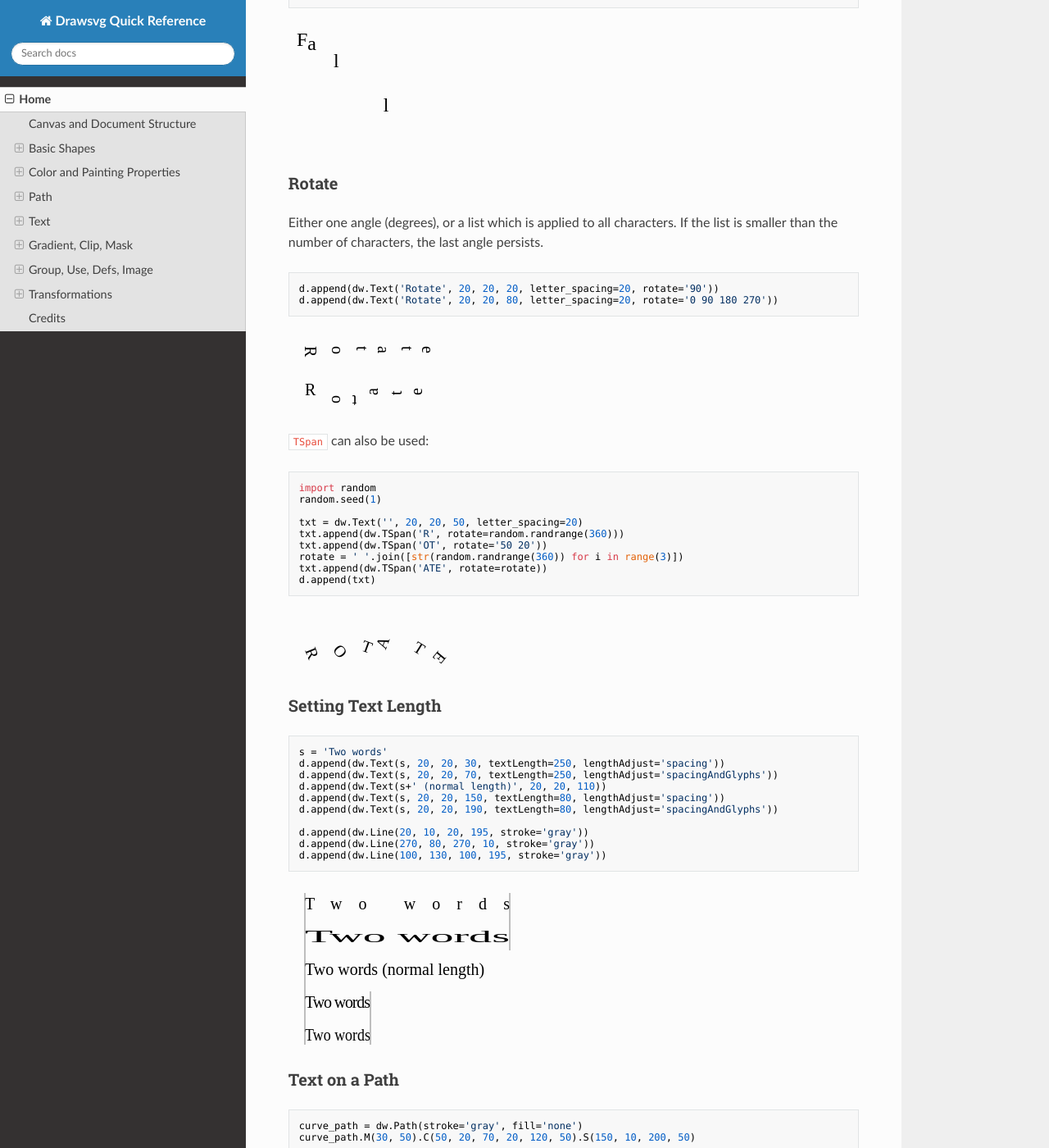
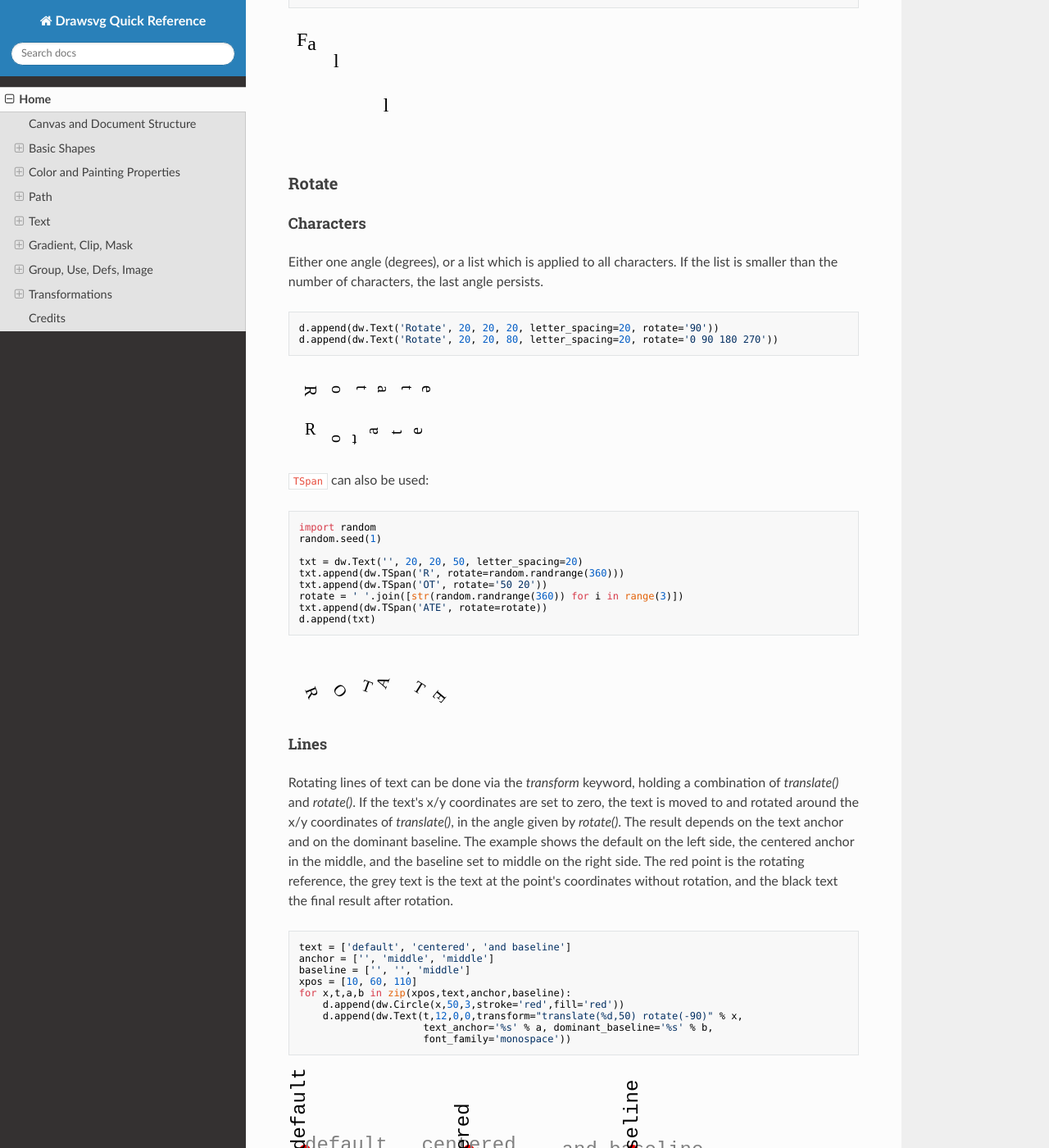
Before and after one commit to cduck/drawsvg, an MkDocs documentation site: the page built from docs/index.md, in a window 1280 px wide and 1400 px high, scrolled down 13487 px. Shown: the whole window at 82% size. Built offline with MkDocs 1.6.1, drawn with Linux system fonts in a browser that asks for light colours; nearby versions of some CDN libraries.

Commit message:
addition to quick reference

````diff
--- a/docs/index.md
+++ b/docs/index.md
@@ -650,6 +650,8 @@ d.append(dw.Text('Fall', 24, 10, 30,
 
 ### Rotate
 
+#### Characters
+
 Either one angle (degrees), or a list which is applied to all characters.
 If the list is smaller than the number of characters, the last angle persists.
 
@@ -675,6 +677,24 @@ d.append(txt)
 ```
 
 ![svg](img/04_rot2.svg)
+
+#### Lines
+
+Rotating lines of text can be done via the *transform* keyword, holding a combination of *translate()* and *rotate()*. If the text's x/y coordinates are set to zero, the text is moved to and rotated around the x/y coordinates of *translate()*, in the angle given by *rotate()*. The result depends on the text anchor and on the dominant baseline. The example shows the default on the left side, the centered anchor in the middle, and the baseline set to middle on the right side. The red point is the rotating reference, the grey text is the text at the point's coordinates without rotation, and the black text the final result after rotation.
+
+```python
+text = ['default', 'centered', 'and baseline']
+anchor = ['', 'middle', 'middle']
+baseline = ['', '', 'middle']
+xpos = [10, 60, 110]
+for x,t,a,b in zip(xpos,text,anchor,baseline):
+    d.append(dw.Circle(x,50,3,stroke='red',fill='red'))
+    d.append(dw.Text(t,12,0,0,transform="translate(%d,50) rotate(-90)" % x,
+                     text_anchor='%s' % a, dominant_baseline='%s' % b,
+                     font_family='monospace'))
+```
+
+![svg](img/04_rot3.svg)
 
 
 ### Setting Text Length
````
Also changed, not shown: docs/img/04_rot3.svg (added).
